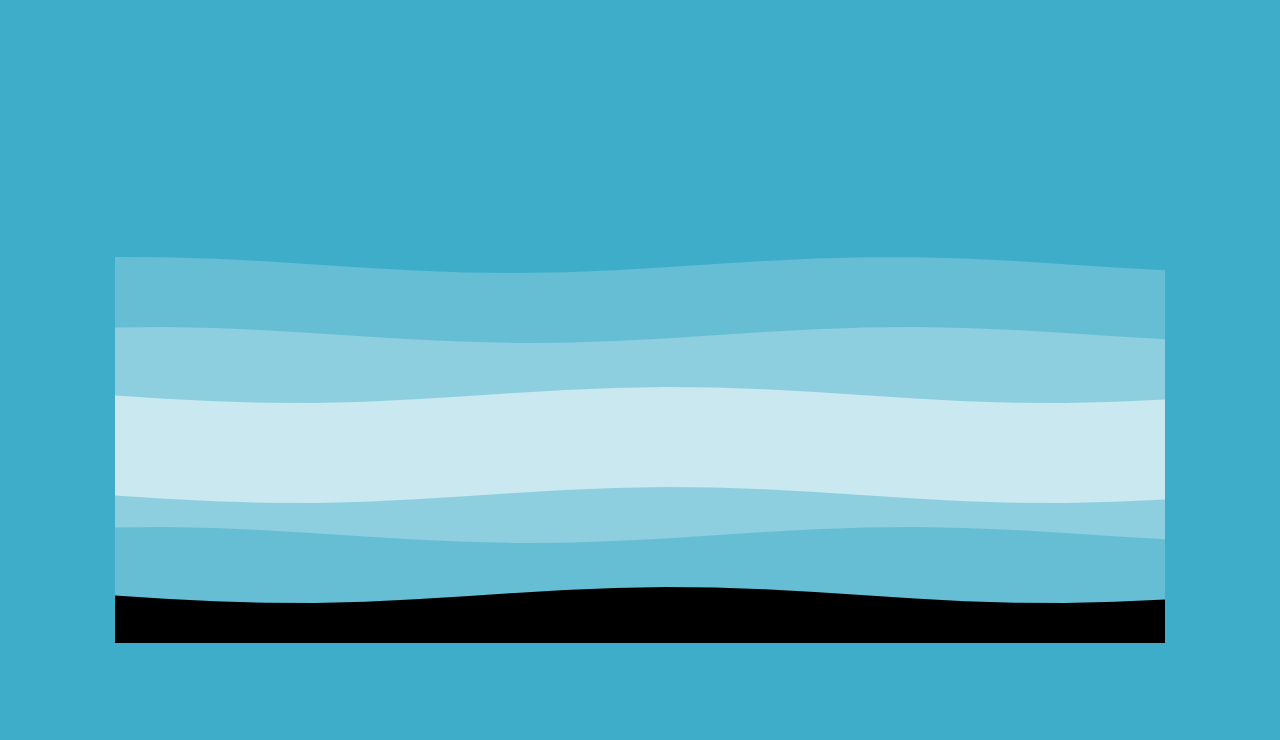
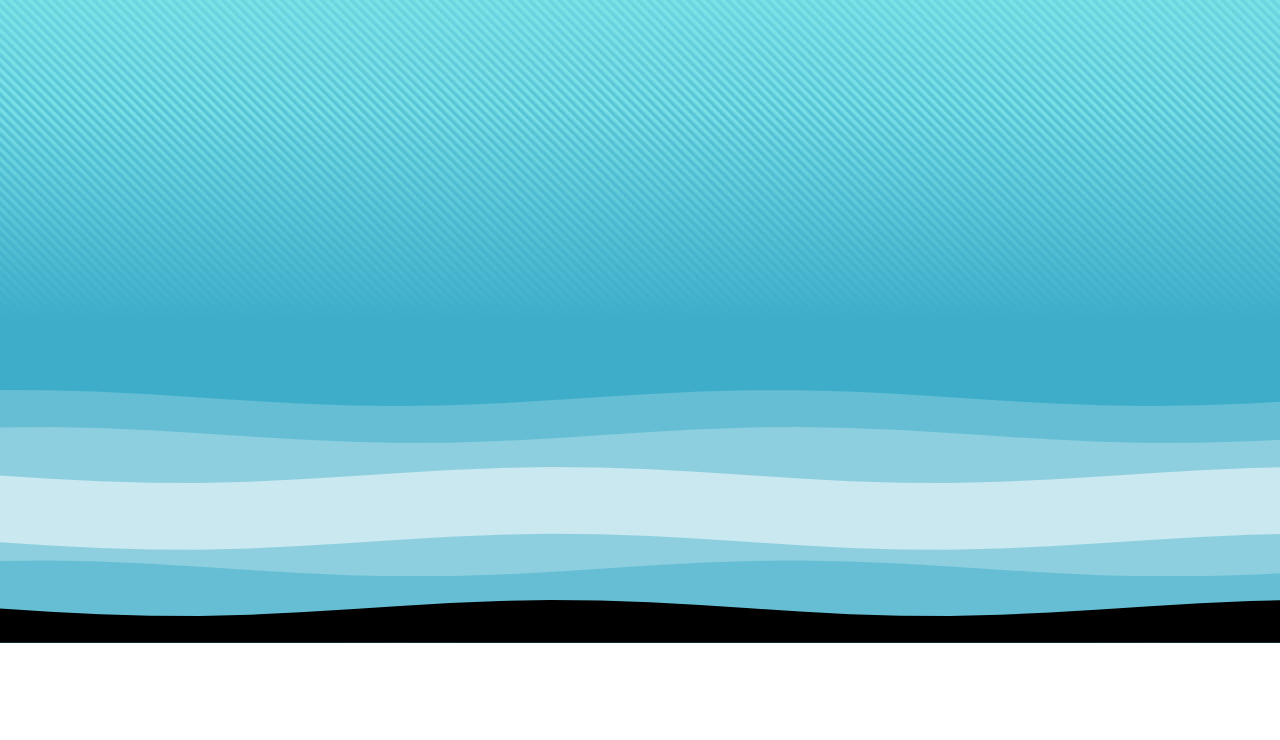
Before and after one commit to mikeromero4/portfolio, a Gatsby site: page / in a window 1280 px wide. Shown: the part 203-943 px from the top of the page. Built offline with nearby package versions, Linux system fonts and the light colour scheme; Gatsby itself is replaced by a stand-in of ours.

Commit message:
updated background

```diff
--- a/src/components/UI/background/striped/style.scss
+++ b/src/components/UI/background/striped/style.scss
@@ -15,7 +15,7 @@
 @mixin bgLayersVertical($color1, $color2) {
   .striped-bg__layer{
   &--1 {
-    @include stripes($color1, $color2,45deg,20%);//layer 1: stripes
+    @include stripes($color1, $color2,90deg,20%);//layer 1: stripes
   }
   &--2 {
     @include gradient($color1, $color2);//layer 2: gradient
--- a/src/components/layout/index.js
+++ b/src/components/layout/index.js
@@ -11,22 +11,18 @@
   let sectionHeight = element.current ? element.current.offsetHeight : 0
 console.log(sectionHeight)
   return (
- <Layer layers = {[
-   <Background variation = "primary2"/>,
-
    <>
        <Header height={sectionHeight}/>
+       <div id = "intro" ref={element} className = "full-screen">
 
+<Intro height={sectionHeight}/>
+</div>
    <main id = "main-content">
-    <div id = "intro" ref={element} className = "full-screen">
 
-      <Intro height={sectionHeight}/>
-    </div>
       {children}
     </main>
     <Footer/>
     </>
- ]}/>
 
   )
 }
--- a/src/components/layout/style.scss
+++ b/src/components/layout/style.scss
@@ -9,7 +9,7 @@
   }
   #main-content {
     padding: 0 9%;
-    background: $sidebar-color;
+   // background: $sidebar-color;
   }
   @media only screen and (max-width: 800px) {
     #main-content {
--- a/src/components/sections/intro/index.js
+++ b/src/components/sections/intro/index.js
@@ -1,6 +1,9 @@
 import React from "react"
 import Animation from '../../animation/index'
 import "./style.scss"
+import Layer from "../../UI/layers/index"
+
+import Background from "../../UI/background/striped/index"
 
 let animationSettings = {
   speed: 0.4,
@@ -18,7 +21,10 @@
   return (
     <section id="section--intro">
 
+<Layer layers = {[
+  <Background variation = "primary"/>,
       <Intro />
+]}/>
       <Animation settings={animationSettings}/>
 
     </section>
--- a/src/components/sections/intro/style.scss
+++ b/src/components/sections/intro/style.scss
@@ -1,3 +1,4 @@
+@import "../../UI/background/mixins.scss";
 
 @import "../../../style/variables.scss";
 .full-screen{
@@ -14,7 +15,8 @@
 
 #section--intro {
   //calc fallback for mobile vh bug (part 1):
-  background:$primary-color2;
+  @include gradient($primary-color1, $primary-color2);
+
 
   height: 100%;
   flex-grow:1;
```
